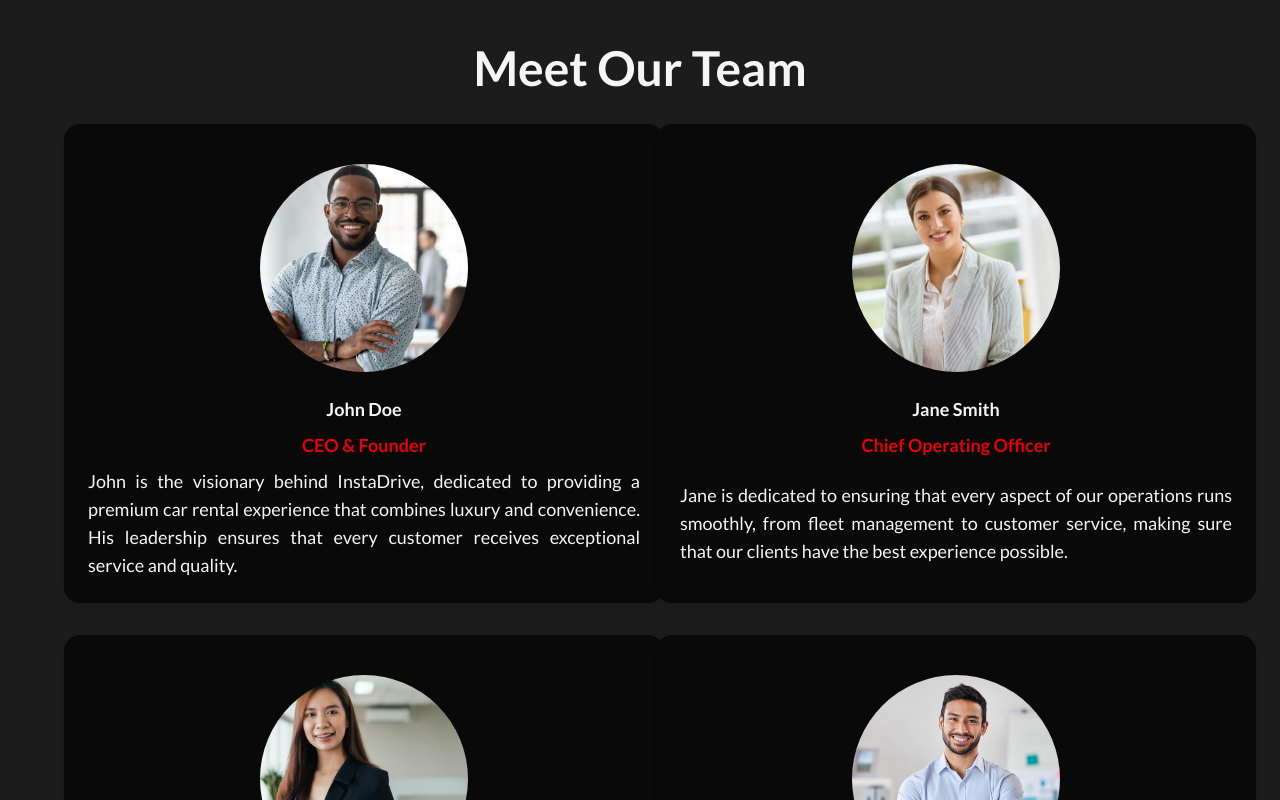
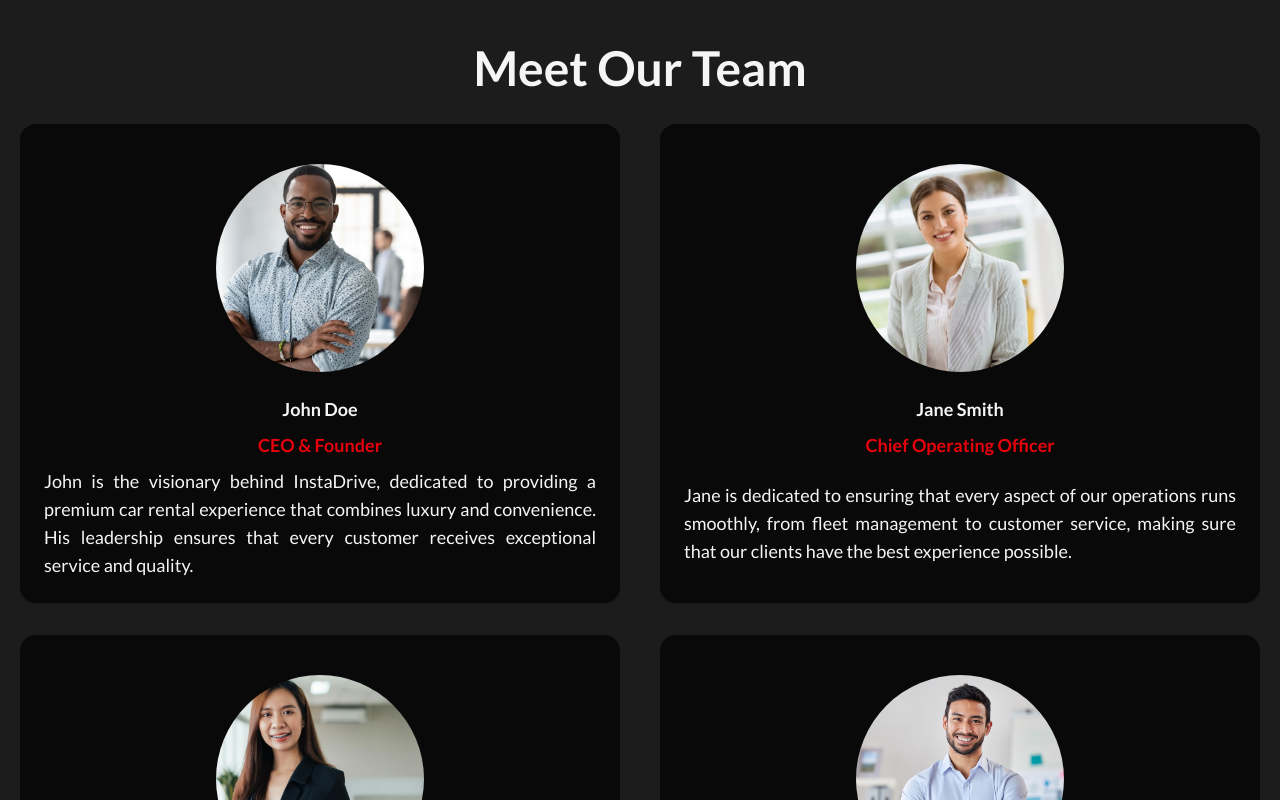
Before and after one commit to jacobferreras/car-rental, a Next.js app: page /about in a window 1280 px wide. Shown: the part 1700-2500 px from the top of the page. Built offline with nearby package versions, Linux system fonts and the light colour scheme; no server answers.

Commit message:
refactor: adjust gap in OurteamCard for improved layout consistency

```diff
--- a/components/ui/about/AboutSection.tsx
+++ b/components/ui/about/AboutSection.tsx
@@ -71,7 +71,7 @@ const AboutSection = () => {
           Meet Our Team
         </h1>
         <div>
-          <div className="grid grid-cols-1 md:grid-cols-2  gap-8 max-w-6xl w-full">
+          <div className="grid grid-cols-1 md:grid-cols-2 gap-8 xl:gap-x-10 w-full">
             <OurteamCard
               imageUrl="/CEO.jpg"
               name="John Doe"
```
